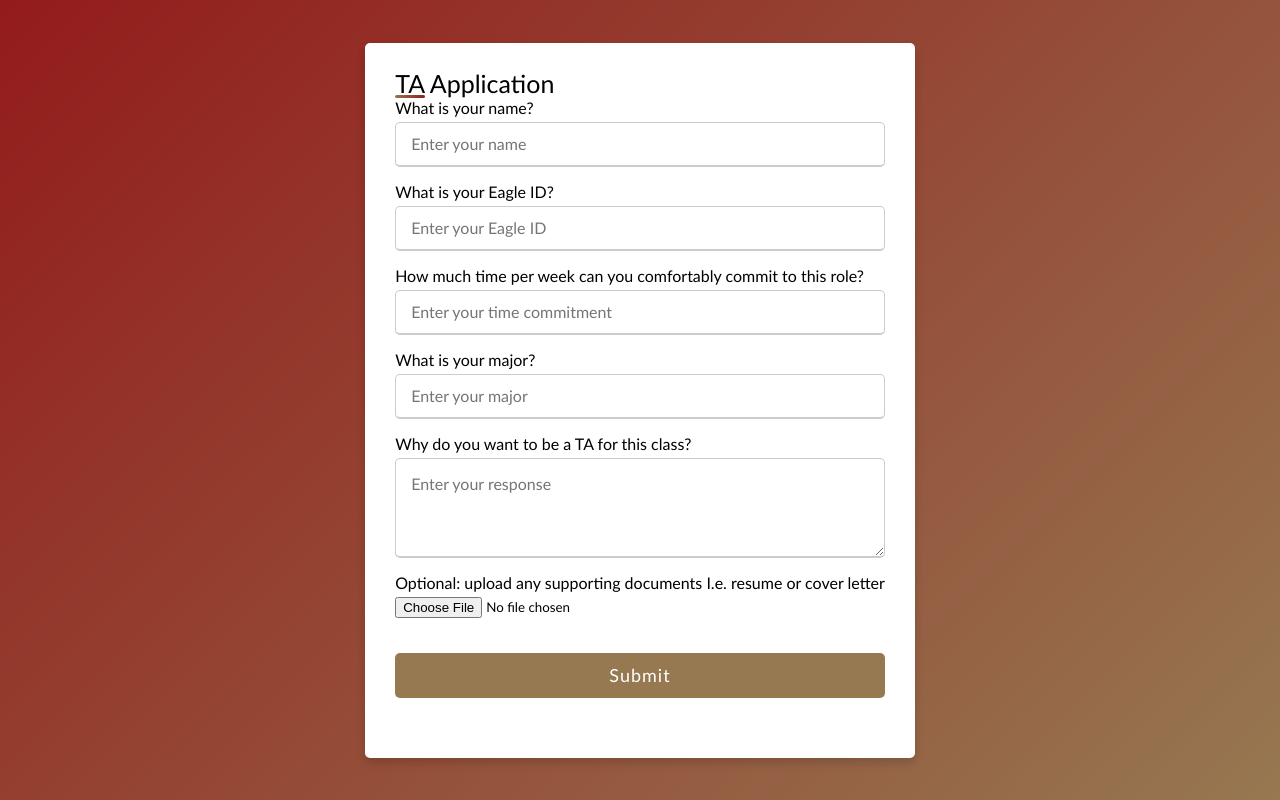
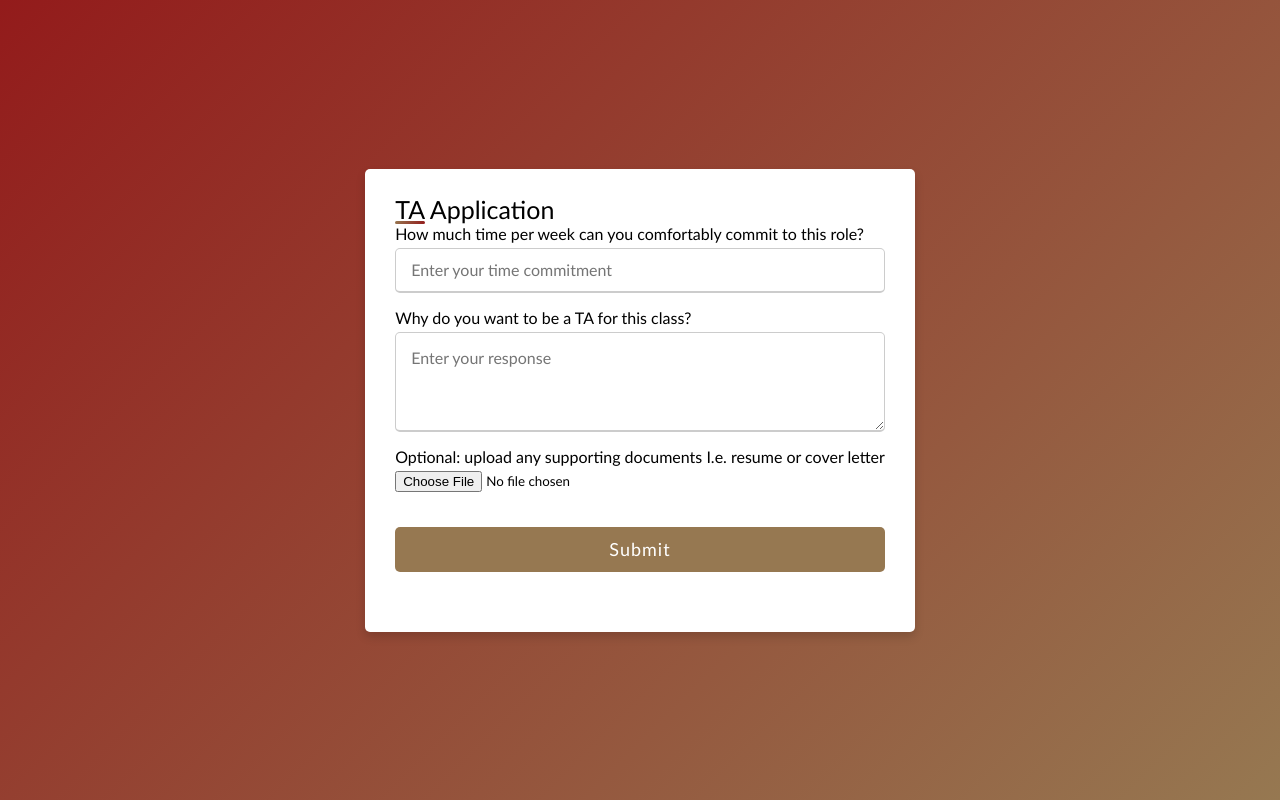
Before and after one commit to CSCI3356Spring2023/BugHugger, a Django app: page /view_apps/apply in a window 1280 px wide. Run offline with Django 4.2, Linux system fonts and the light colour scheme.

Commit message:
Refactoring

```diff
--- a/TAapp/view_apps/templates/view_apps/apply.html
+++ b/TAapp/view_apps/templates/view_apps/apply.html
@@ -20,20 +20,8 @@
             <form action="#">
                 <div class="user-details">
                     <div class="input-box">
-                        <span class="details">What is your name?</span>
-                        <input name = "name" type="text" placeholder="Enter your name" required>
-                    </div>
-                    <div class="input-box">
-                        <span class="details">What is your Eagle ID?</span>
-                        <input name = "eagleID" type="text" placeholder="Enter your Eagle ID" required>
-                    </div>
-                    <div class="input-box">
                         <span class="details">How much time per week can you comfortably commit to this role?</span>
                         <input name = "office_hours" type="number" placeholder="Enter your time commitment" required>
-                    </div>
-                    <div class="input-box">
-                        <span class="details">What is your major?</span>
-                        <input name = "major" type="text" placeholder="Enter your major" required>
                     </div>
                     <div class="input-box">
                         <span class="details">Why do you want to be a TA for this class?</span>
--- a/TAapp/view_apps/views.py
+++ b/TAapp/view_apps/views.py
@@ -15,7 +15,8 @@ def index(request):
     user = request.user
     if is_student(user):
         course_list = Course.objects.all()
-        context = {'course_list': course_list}
+        app = App.objects.get(user=user)
+        context = {'course_list': course_list,'app': app}
         return render(request, 'view_apps/student.html', context)
     elif is_professor(user):
         course_list = Course.objects.all().filter(assigned_to_email = user.username)
@@ -63,20 +64,27 @@ def create_course(request):
         return render(request, 'view_apps/create_course.html')
 
 def apply(request):
+    MAX_APPLICATIONS = 5
     if request.method == "POST":
-        course_id = request.POST['courseID']
-        student_name = request.POST['name']
-        eagle_id = request.POST['eagleID']
-        office_hours = request.POST['office_hours']
-        major = request.POST['major']
-        why_ta = request.POST['why_ta']
-        #print(App.objects.values())
-        if App.objects.filter(eagle_id=eagle_id).count()>4: return render(request, 'view_apps/too_many_apps.html')
-        c = App(course_id, student_name, eagle_id, office_hours, major, why_ta)
-        c.save()
+        user=request.user
+        if App.objects.filter(user=user).exists():
+            c = App.objects.get(user=user)
+            num_uses = c.num_uses + 1
+            course_id = request.POST['courseID']
+            office_hours = request.POST['office_hours']
+            why_ta = request.POST['why_ta']
+            if num_uses > MAX_APPLICATIONS: return render(request, 'view_apps/too_many_apps.html')
+            else: App.objects.filter(user=user).update(num_uses = num_uses, course_id = course_id, office_hours=office_hours, why_ta=why_ta)
+        else:
+            num_uses = 1
+            user = request.user
+            course_id = request.POST['courseID']
+            office_hours = request.POST['office_hours']
+            why_ta = request.POST['why_ta']
+            c = App(user=user, course_id=course_id, office_hours=office_hours, why_ta=why_ta, num_uses=num_uses)
+            c.save()
         return redirect('/view_apps/')
     courseID = request.GET['courseID'] if 'courseID' in request.GET else 9999
-    # latest_course_list = Course.objects.all()
     context={"courseID": courseID}
     return render(request, 'view_apps/apply.html', context)
 
```
Also changed, not shown: TAapp/view_apps/models.py (+8 -7 lines), TAapp/view_apps/templates/view_apps/student.html (+5 -5 lines), TAapp/view_apps/migrations/0007_app_num_uses.py (added), TAapp/view_apps/migrations/0008_remove_app_eagle_id_remove_app_major_and_more.py (added).
